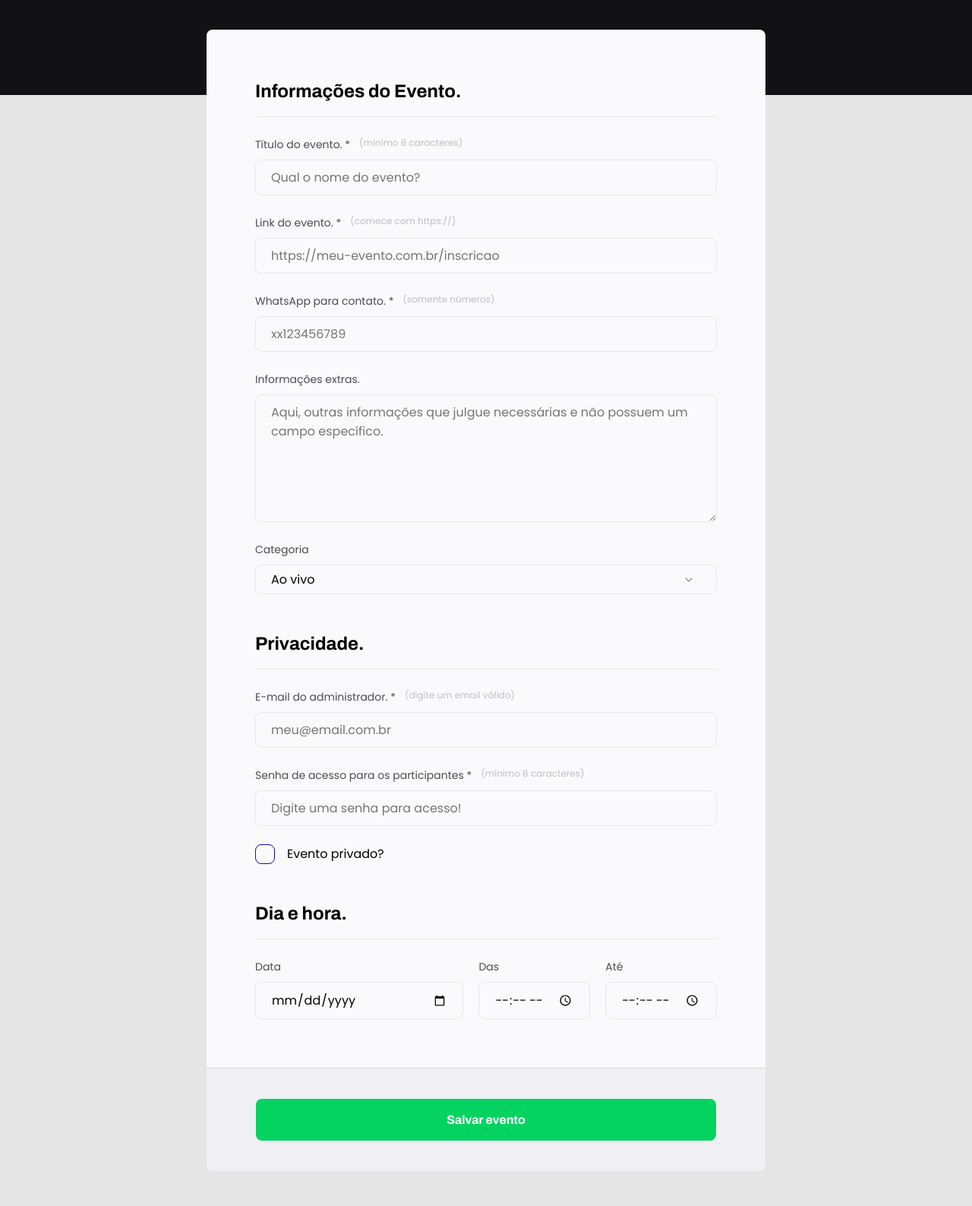
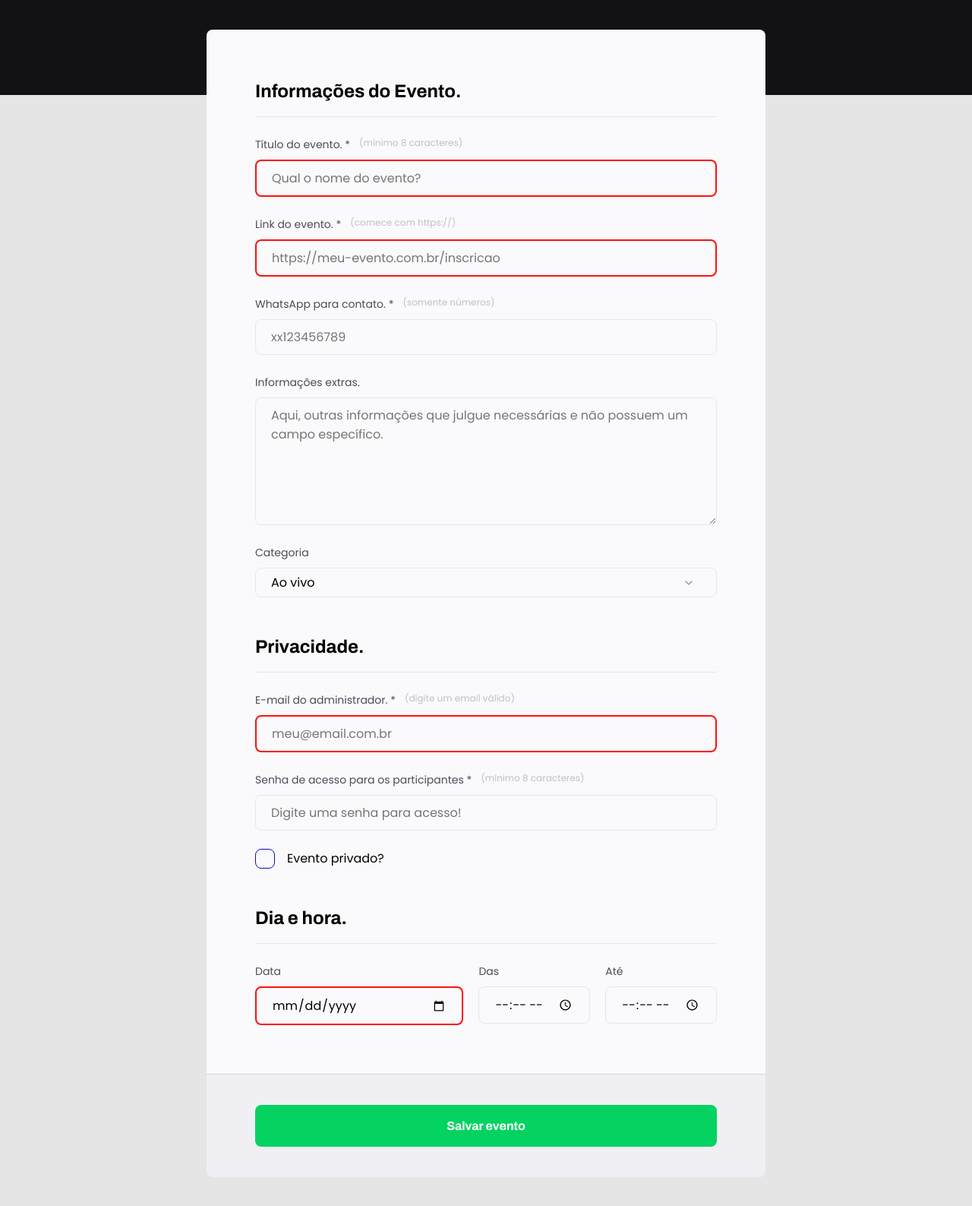
Before and after one commit to renancassiano-br/explorer-p3-form-event, a plain HTML site: page index.html in a window 1280 px wide. Shown: the part 243-1830 px from the top of the page at 76% size. Drawn offline with Linux system fonts and the light colour scheme.

Commit message:
:safety_vest: MODIFIED 'style.css', ADD form validations.
* Modificado './assets/config/style.css'.
** Ajustes visuais de validação de campos.

* Modificado './index.html' .
** Ajustes de validações de campos.
** Modificado botão do submit.

```diff
--- a/assets/config/style.css
+++ b/assets/config/style.css
@@ -179,7 +179,7 @@ fieldset legend {
 footer {
   background: #F0F0F4;
   height: 136px;
-  padding: 40px 65px;
+  padding: 40px 64px;
   margin-bottom: 90px;
   display: flex;
   flex-direction: column;
@@ -198,9 +198,14 @@ footer {
   display: flex;
   align-items: center;
   justify-content: center;
+  border: 0;
 }
 
 .buttons:hover {
   background: #00b351;
 }
+
+input:invalid {
+  border: 2px solid #ff1010;
+}
 /* FIM INDIVIDUAL */
--- a/index.html
+++ b/index.html
@@ -23,17 +23,24 @@
           O primeiro passo, é preencher esse formulário de inscrição.
         </p>
       </header>
-      <form>
+      <form id="my-form">
+        <!-- Agrupamento de campos -->
         <fieldset>
           <div class="element-field">
             <legend>Informações do Evento.</legend>
             <div class="input-wrapper">
               <label for="titulo">Título do evento. *<span>(mínimo 8 caracteres)</span></label>
-              <input type="text" id="titulo" placeholder="Qual o nome do evento?">
+              <input
+                type="text"
+                id="titulo"
+                placeholder="Qual o nome do evento?"
+                required
+                minlength="8"
+              />
             </div>
             <div class="input-wrapper">
               <label for="link">Link do evento. *<span>(comece com https://)</span></label>
-              <input type="text" id="link" placeholder="https://meu-evento.com.br/inscricao">
+              <input type="url" id="link" placeholder="https://meu-evento.com.br/inscricao" required>
             </div>
             <div class="input-wrapper">
               <label for="whatsapp">WhatsApp para contato. *<span>(somente números)</span></label>
@@ -58,11 +65,16 @@
             <legend>Privacidade.</legend>
             <div class="input-wrapper">
               <label for="e-mail">E-mail do administrador. *<span>(digite um email válido)</span></label>
-              <input type="email" id="e-mail" placeholder="meu@email.com.br">
+              <input type="email" id="e-mail" placeholder="meu@email.com.br" required>
             </div>
             <div class="input-wrapper">
               <label for="senha">Senha de acesso para os participantes *<span>(mínimo 8 caracteres)</span></label>
-              <input type="password" id="senha" placeholder="Digite uma senha para acesso!">
+              <input
+                type="password"
+                id="senha"
+                placeholder="Digite uma senha para acesso!"
+                minlength="8"
+              >
             </div>
             <div id="privado">
               <input type="checkbox" id="private" >
@@ -76,7 +88,7 @@
             <div class="col-3">
               <div class="input-wrapper">
                 <label for="date">Data</span></label>
-                <input type="date" id="date">
+                <input type="date" id="date" required>
               </div>
               <div class="input-wrapper">
                 <label for="begin">Das</label>
@@ -91,7 +103,17 @@
         </fieldset>
       </form>
       <footer>
-        <div class="buttons">Salvar evento</div>
+        <!-- <input
+        class="buttons"
+        type="submit"
+        form="my-form"
+        value="Salvar evento"> -->
+        <button
+          class="buttons"
+          form="my-form">
+          Salvar evento
+        </button>
+        <!-- <div class="buttons">Salvar evento</div> -->
       </footer>
     </div>
   </body>
```
